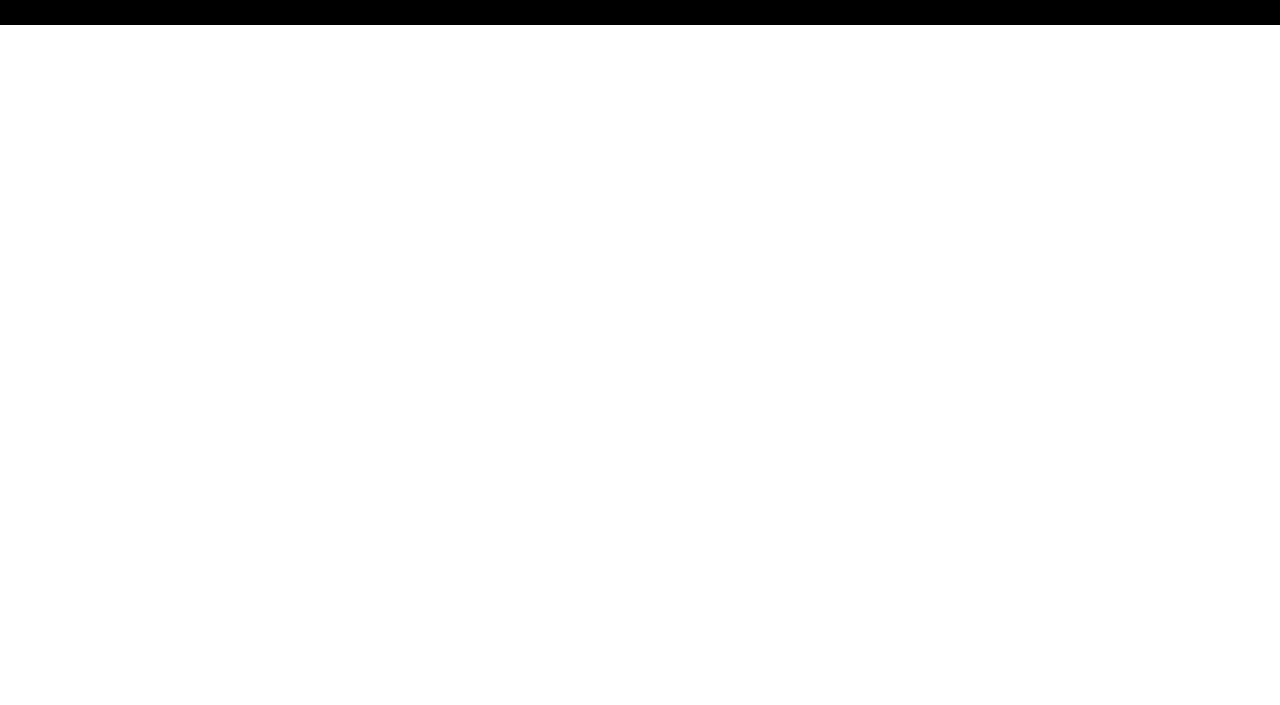
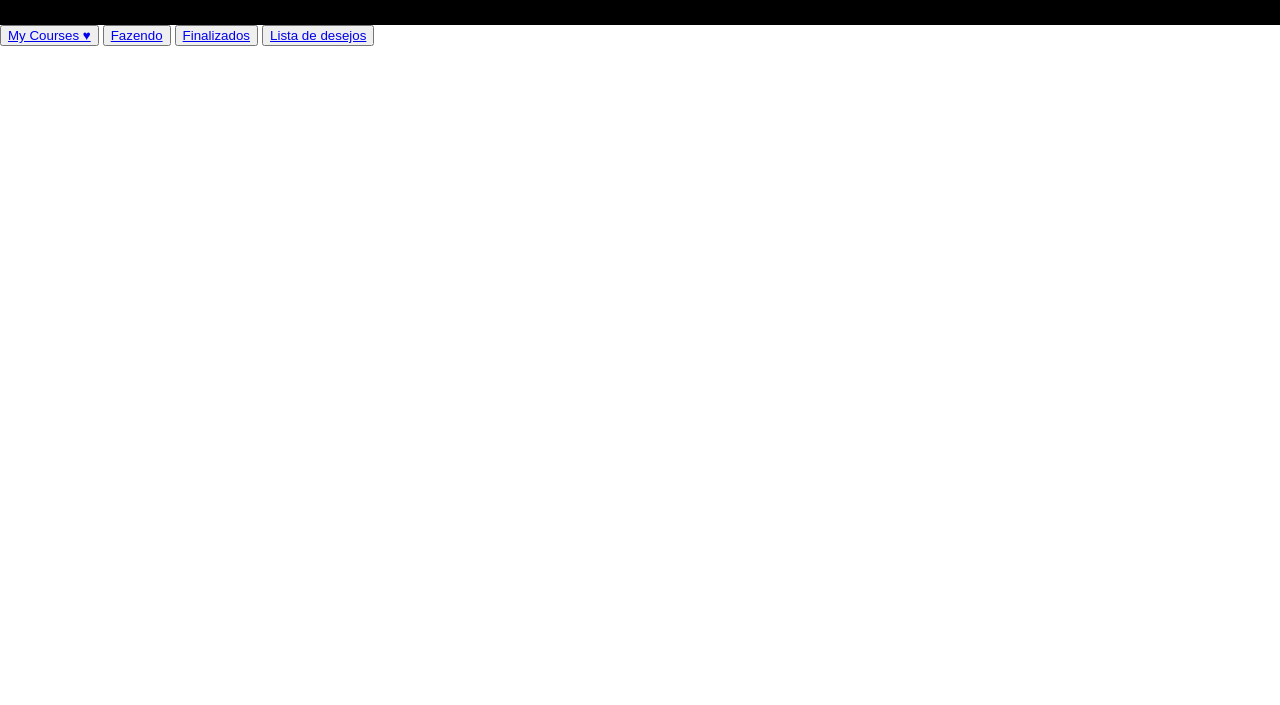
Before and after one commit to ADML1999/MyCourses, a plain HTML site: page index.html in a window 1280 px wide. Shown: the part 95-800 px from the top of the page. Drawn offline with Linux system fonts and the light colour scheme.

Commit message:
adicionando os botões da home page

```diff
--- a/index.html
+++ b/index.html
@@ -9,13 +9,27 @@
 </head>
 <body>
     <header class="css-header">
-        <h1>My Courses ♥</h1>
         <div class="profile">
             <img src="/img/profileleo.jpg" alt="sem foto de perfil">
             <p>leonardo mesquita dalmazzo antunes</p>
         </div>
     </header>
-    <nav class="css-nav"></nav>
+    <nav class="css-nav">
+        <button>
+            <a href="index.html">
+                <h1>My Courses ♥</h1>
+            </a>
+        </button>
+        <button>
+            <a href="#">Fazendo</a>
+        </button>
+        <button>
+            <a href="#">Finalizados</a>
+        </button>
+        <button>
+            <a href="#">Lista de desejos</a>
+        </button>
+    </nav>
     <main class="css-main"></main>
     <footer class="css-footer"></footer>
 </body>
```
